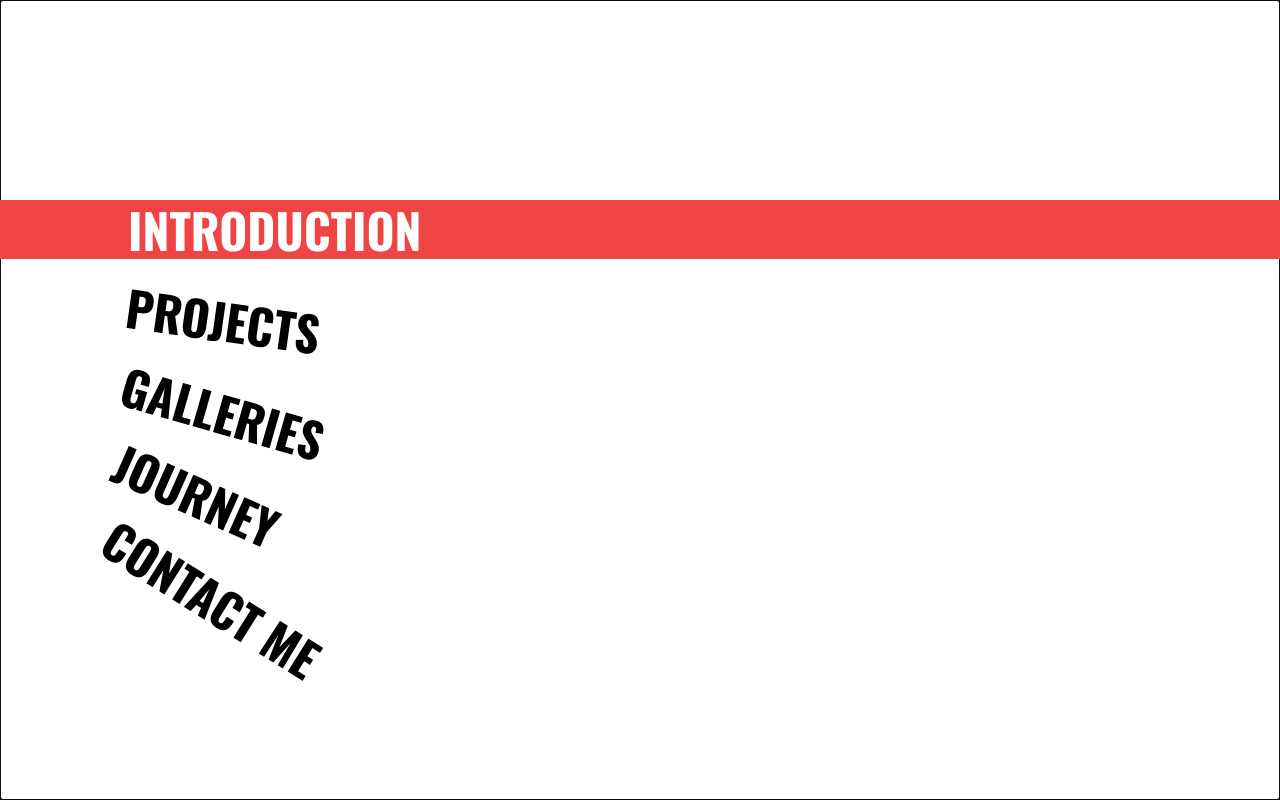
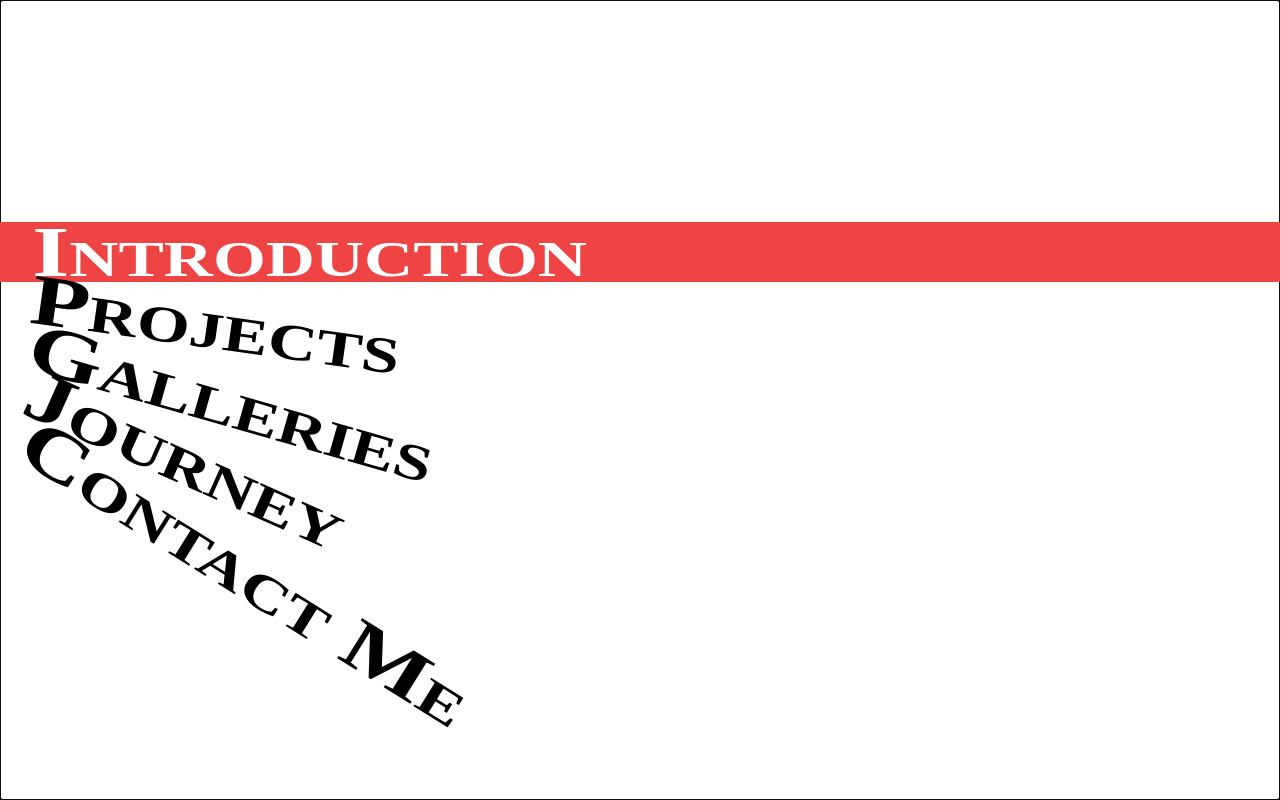
Before and after one commit to lluuvvii/my-personal-web-nextjs, a Next.js app: page /menutest in a window 1280 px wide. Built offline with nearby package versions, Linux system fonts and the light colour scheme.

Commit message:
update accuration select menu & update font

```diff
--- a/src/app/components/selectMenu/Menus.tsx
+++ b/src/app/components/selectMenu/Menus.tsx
@@ -5,7 +5,7 @@ import { motion } from 'framer-motion'
 import { Box, Typography } from '@mui/material'
 import { useRouter } from 'next/navigation'
 
-const menuItems = ['INTRODUCTION', 'PROJECTS', 'GALLERIES', 'JOURNEY', 'CONTACT ME']
+const menuItems = ['Introduction', 'Projects', 'Galleries', 'Journey', 'Contact Me']
 
 export default function SelectMenu() {
   const router = useRouter()
@@ -35,11 +35,9 @@ export default function SelectMenu() {
       tabIndex={0}
       onKeyDown={handleKeyDown}
       sx={{ overflow: 'hidden', height: '100vh' }}>
-      <Box sx={{
-        position: 'relative', marginTop: '200px',
-      }}>
+      <Box sx={{ position: 'relative', top: '30vh' }}>
         {menuItems.map((item, index) => {
-          const angleList = (index - selectedIndex) * 8
+          const angle = (index - selectedIndex) * 8
 
           return (
             <Box
@@ -49,20 +47,20 @@ export default function SelectMenu() {
               animate={{ opacity: 1 }}
               onHoverStart={() => setSelectedIndex(index)}
               onTouchStart={() => setSelectedIndex(index)}
-              transition={{ duration: 0.1 }}
+              transition={{ type: 'spring', stiffness: 500, damping: 50 }}
               sx={{
-                transform: `rotate(${angleList}deg)`,
+                transform: `rotate(${angle}deg)`,
                 cursor: 'pointer',
                 position: 'relative',
-                transformOrigin: '0% 50%',
-                marginTop: '0% 5%',
+                transformOrigin: `0% 50%`,
+                marginTop: { xs: '-0.5rem', sm: '-0.7rem', md: '-0.9rem', lg: '-1.1rem' },
               }}
             >
               <Box
                 component={motion.div}
-                initial={{ width: '0%' }}
-                animate={selectedIndex === index ? { width: '100%' } : { width: '0%' }}
-                transition={{ duration: 0.2, ease: 'easeInOut' }}
+                initial={{ width: '0%', x: -10 }}
+                animate={selectedIndex === index ? { width: '110%' } : { width: '0%' }}
+                transition={{ duration: 0.1, ease: 'easeInOut' }}
                 sx={{
                   position: 'absolute',
                   inset: 0,
@@ -75,10 +73,12 @@ export default function SelectMenu() {
                 sx={{
                   position: 'relative',
                   fontSize: { xs: '1.5rem', sm: '2rem', md: '2.5rem', lg: '3rem' },
-                  fontFamily: 'Oswald, serif',
+                  // fontFamily: 'Oswald, serif',
+                  transform: 'scale(2, 1.5)',
+                  fontVariant: 'small-caps',
                   fontWeight: 'bold',
                   textAlign: 'start',
-                  marginLeft: '10%',
+                  marginLeft: '35%',
                   color: selectedIndex === index ? 'white' : 'black',
                   transition: 'color 0.1s ease-in-out',
                 }}
```
